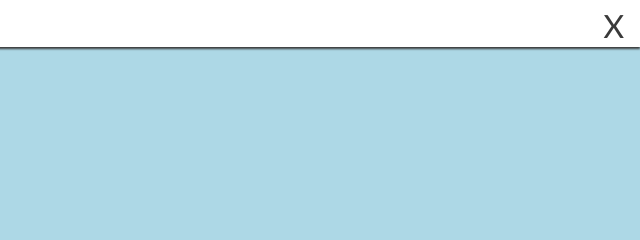
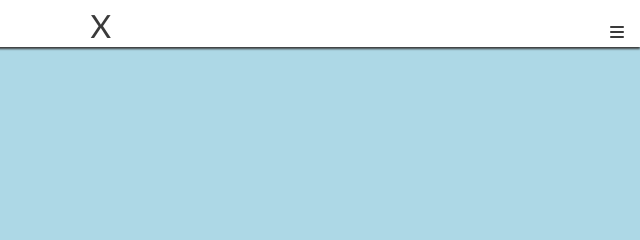
Before and after one commit to shantamahoney/love-running, a plain HTML site: page index.html in a window 1280 px wide. Shown: the top 240 px of the page, 640-1280 px from the left. Drawn offline with nearby package versions, Linux system fonts and the light colour scheme.

Commit message:
added toggle icon for the nav bar

```diff
--- a/index.html
+++ b/index.html
@@ -29,6 +29,7 @@
             </a>
             <input type="checkbox" id="nav-toggle" name="nav-toggle">
             <label for="nav-toggle" class="nav-toggle-label">X</label>
+            <i class="fa-solid fa-bars"></i>
             <nav>
                 <ul id="menu">
                     <li><a href="" class="active">Home</a></li>
```
